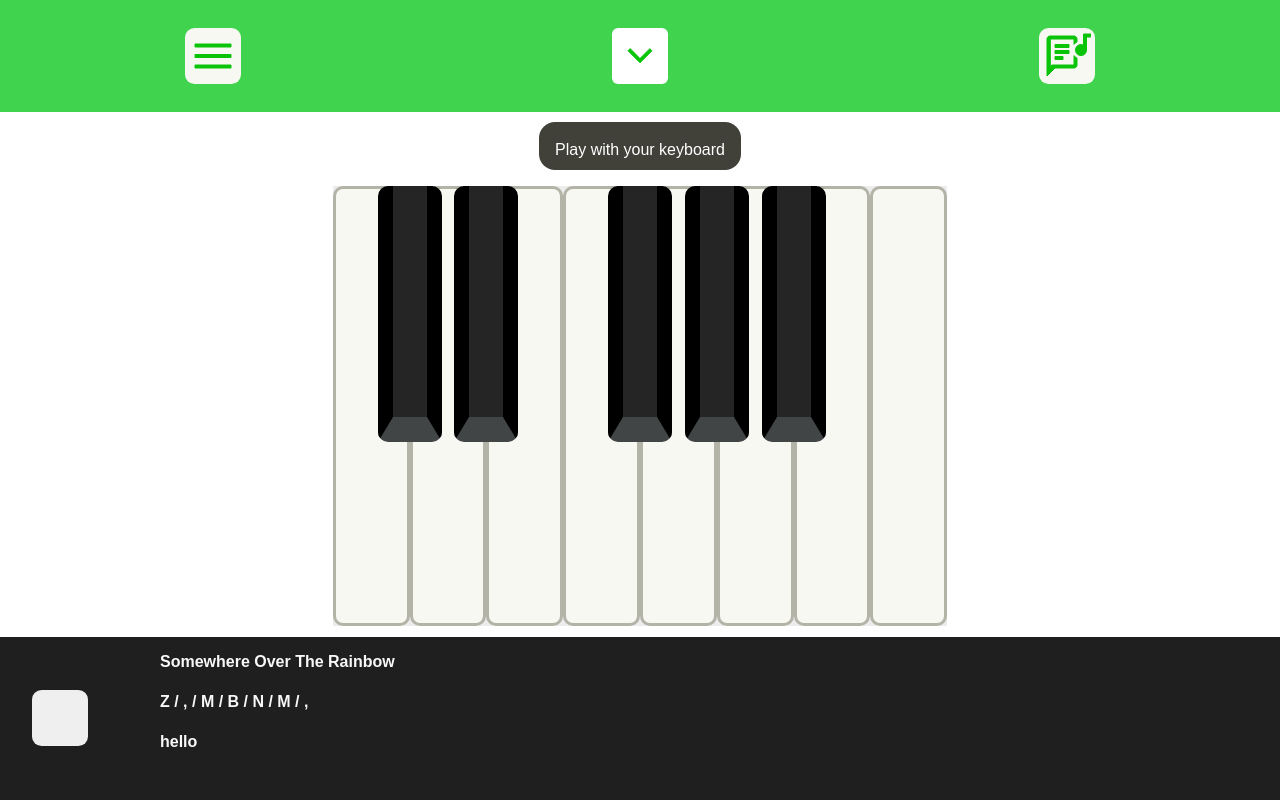
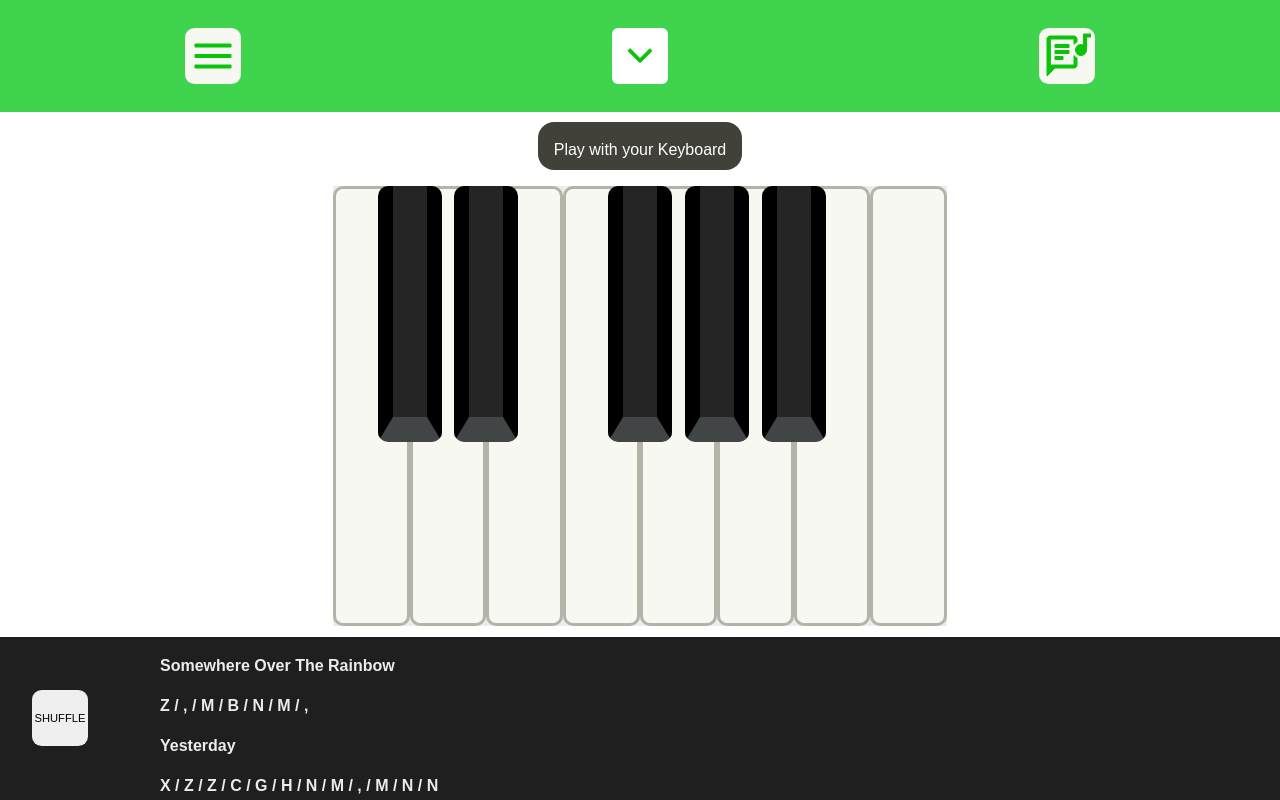
Before and after one commit to karinhawk/piano-app, a React (Create React App) app: page / in a window 1280 px wide. Both pictures are taken after a click on the button 213 px from the left and 56 px from the top of the page. Built offline with nearby package versions, Linux system fonts and the light colour scheme; no server answers.

Commit message:
added more melodies

```diff
--- a/src/App.jsx
+++ b/src/App.jsx
@@ -8,7 +8,6 @@ function App() {
 
   const [toggleIdeas, setToggleIdeas] = useState(false);
   const [isKeyboard, setIsKeyboard] = useState(true);
-  const [inputMode, setInputMode] = useState("keyboard");
 
 
 const showIdeas = () => {
@@ -18,12 +17,8 @@ const showIdeas = () => {
 const switchMode = (type) => {
   if (type === "mouse") {
     setIsKeyboard(false);
-    setInputMode("mouse")
-    console.log("mouse");
   } else if (type === "keyboard") {
     setIsKeyboard(true);
-    setInputMode("keyboard")
-    console.log("keys");
   }
 };
 
@@ -33,7 +28,7 @@ const switchMode = (type) => {
       <NavBar showIdeas={showIdeas} switchMode={switchMode}/>
       </div>
       <div className='app__main'>
-        <p className='app__alert'>Play with your {inputMode}</p>
+        <p className='app__alert'>Play with your {isKeyboard ? "Keyboard" : "Mouse"}</p>
       <Piano isKeyboard={isKeyboard} />
       </div>
       {toggleIdeas && <IdeasBar/>}
--- a/src/Melodies.jsx
+++ b/src/Melodies.jsx
@@ -4,10 +4,17 @@ const MELODIES = [
          name: "Somewhere Over The Rainbow"
     },
     {
-        notes: "",
-        name: "hello"
+        notes: "X / Z / Z / C / G / H / N / M / , / M / N / N ",
+        name: "Yesterday"
+    },
+    {
+        notes: "B / Z / X / C / V / B / Z / Z / N / V / B / N / M / , / Z / Z",
+        name: "Minuet in G"
+    },
+    {
+        notes: "M / C / G / B / M / B / M / B / M / B / C / B / C / Z / B / C",
+        name: "Odete's Theme from Swan Lake"
     }
-
 ]
 
 export default MELODIES;
--- a/src/components/IdeasBar/IdeasBar.jsx
+++ b/src/components/IdeasBar/IdeasBar.jsx
@@ -1,7 +1,5 @@
-import { getSpaceUntilMaxLength } from '@testing-library/user-event/dist/utils';
 import React from 'react'
 import { useState } from 'react';
-import ToggleButton from '../ToggleButton/ToggleButton';
 import CHORDS from "../../Chords";
 import MELODIES from "../../Melodies";
 import "./IdeasBar.scss";
@@ -26,19 +24,19 @@ const IdeasBar = () => {
 
   return (
     <div className='ideas'>
-      <ToggleButton onClick={toggleShuffle} className={"button shuffle"} />
+      <button onClick={toggleShuffle} className={"button shuffle"}>{shuffle ? "SHOW LIST" : "SHUFFLE"}</button>
       {shuffle && <div className='ideas__list'>
         <p className='ideas__list__item'>{shuffledMelodies[0].name}</p>
         <p className='ideas__list__item'>{shuffledMelodies[0].notes}</p>
       </div>}
-      <ul className='ideas__list' >
+      <div className='ideas__list ideas__list--whole' >
         {!shuffle && MELODIES.map((melody, index) => (
-          <div key={index} className="ideas__list__div">
+          <div key={index} >
             <p className='ideas__list__item'>{melody.name}</p>
             <p className='ideas__list__item'>{melody.notes}</p>
           </div>
         ))}
-      </ul>
+      </div>
     </div>
   )
 }
--- a/src/components/IdeasBar/IdeasBar.scss
+++ b/src/components/IdeasBar/IdeasBar.scss
@@ -19,15 +19,19 @@ li {
     padding-right: 1rem;
 
 &__list {
-    height: 25vh;
+    height: fit-content;
     padding-left: 8rem;
     list-style: none;
     display: flex;
     flex-direction: column;
-    justify-content: center;
+    justify-content: space-evenly;
+
+    &--whole {
+        margin-top: 12rem;
+    }
 
     &__item {
-        color: rgb(248, 248, 248);
+        color: rgb(236, 236, 236);
         font-weight: 600;
     }
 }
--- a/src/components/ToggleButton/ToggleButton.scss
+++ b/src/components/ToggleButton/ToggleButton.scss
@@ -18,6 +18,7 @@
 
 .shuffle {
     position: fixed;
+    font-size: 0.7rem;
 }
 
 .svg {
```
